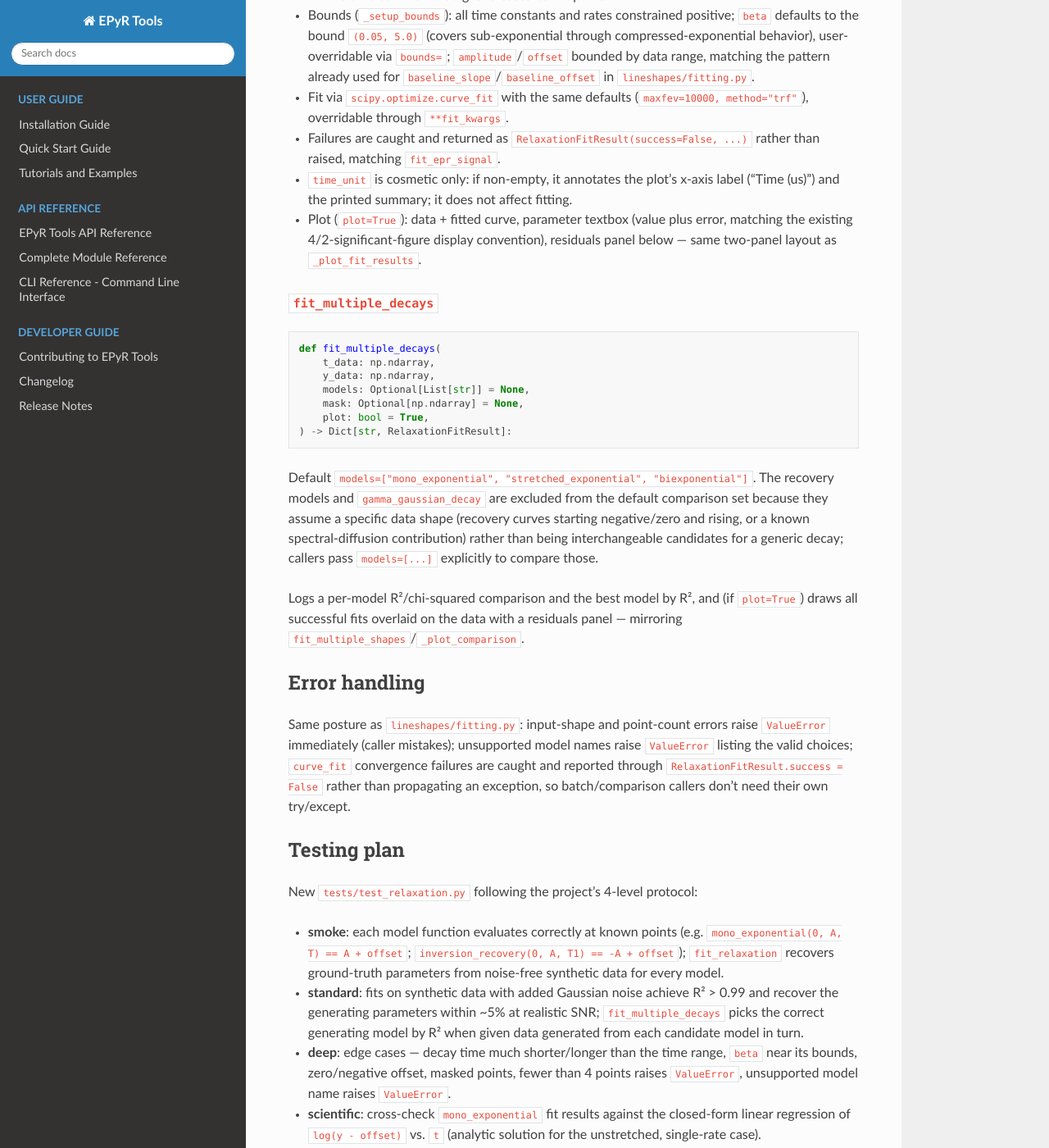
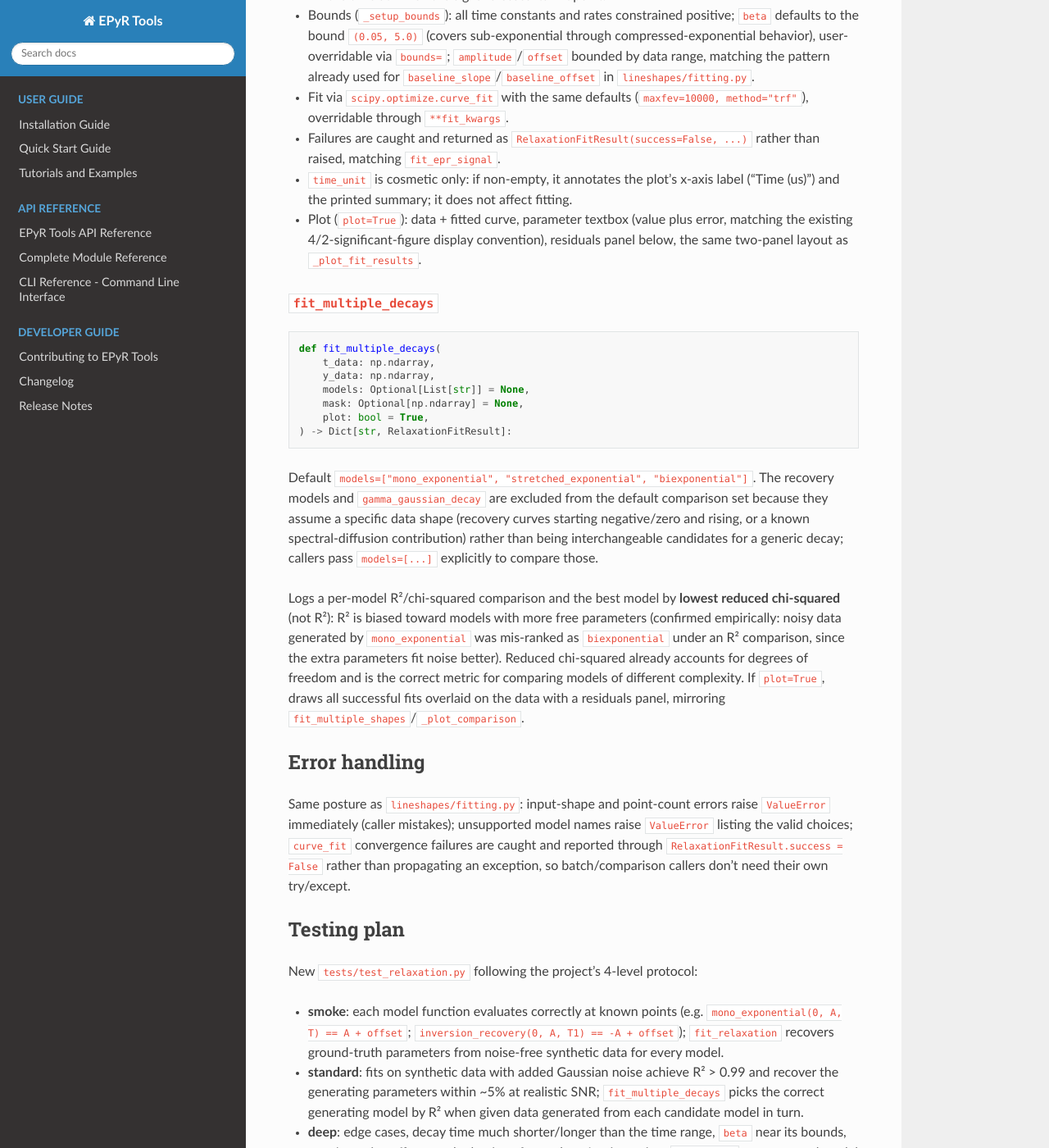
Before and after one commit to BertainaS/epyrtools, a Sphinx documentation site: the page built from docs/superpowers/specs/2026-06-18-relaxation-fitting-design.md, in a window 1280 px wide and 1400 px high, scrolled down 2835 px. Shown: the whole window at 82% size. Built offline with Sphinx 7.4.7 and the Read the Docs theme 3.1.0, drawn with Linux system fonts in a browser that asks for light colours; pages that are not in the unit, such as notebooks, are missing from menus; some of the changed text lies outside the part shown.

Commit message:
Revise relaxation design spec: rank model comparison by chi-squared
Empirical validation showed R^2 ranking is biased toward models with more
free parameters; reduced chi-squared corrects this. Also removes em-dash
usage per project prose style.

```diff
--- a/docs/superpowers/specs/2026-06-18-relaxation-fitting-design.md
+++ b/docs/superpowers/specs/2026-06-18-relaxation-fitting-design.md
@@ -1,4 +1,4 @@
-# Relaxation Fitting Module — Design Spec
+# Relaxation Fitting Module: Design Spec
 
 Date: 2026-06-18
 Status: Approved
@@ -117,7 +117,7 @@ Behavior parallels `fit_epr_signal`:
   label ("Time (us)") and the printed summary; it does not affect fitting.
 - Plot (`plot=True`): data + fitted curve, parameter textbox (value plus
   error, matching the existing 4/2-significant-figure display convention),
-  residuals panel below — same two-panel layout as `_plot_fit_results`.
+  residuals panel below, the same two-panel layout as `_plot_fit_results`.
 
 ### `fit_multiple_decays`
 
@@ -138,9 +138,15 @@ starting negative/zero and rising, or a known spectral-diffusion contribution)
 rather than being interchangeable candidates for a generic decay; callers pass
 `models=[...]` explicitly to compare those.
 
-Logs a per-model R²/chi-squared comparison and the best model by R², and (if
-`plot=True`) draws all successful fits overlaid on the data with a residuals
-panel — mirroring `fit_multiple_shapes`/`_plot_comparison`.
+Logs a per-model R²/chi-squared comparison and the best model by **lowest
+reduced chi-squared** (not R²): R² is biased toward models with more free
+parameters (confirmed empirically: noisy data generated by
+`mono_exponential` was mis-ranked as `biexponential` under an R² comparison,
+since the extra parameters fit noise better). Reduced chi-squared already
+accounts for degrees of freedom and is the correct metric for comparing
+models of different complexity. If `plot=True`, draws all successful fits
+overlaid on the data with a residuals panel, mirroring
+`fit_multiple_shapes`/`_plot_comparison`.
 
 ## Error handling
 
@@ -163,7 +169,7 @@ New `tests/test_relaxation.py` following the project's 4-level protocol:
   R² > 0.99 and recover the generating parameters within ~5% at realistic SNR;
   `fit_multiple_decays` picks the correct generating model by R² when given
   data generated from each candidate model in turn.
-- **deep**: edge cases — decay time much shorter/longer than the time range,
+- **deep**: edge cases, decay time much shorter/longer than the time range,
   `beta` near its bounds, zero/negative offset, masked points, fewer than 4
   points raises `ValueError`, unsupported model name raises `ValueError`.
 - **scientific**: cross-check `mono_exponential` fit results against the
@@ -176,7 +182,7 @@ New `tests/test_relaxation.py` following the project's 4-level protocol:
   (time axis unit is caller-defined; document this clearly since there is no
   auto-detection).
 - New example script `examples/clean/06_relaxation_fitting.py`:
-  - Part 1: real data — mono-exponential and stretched-exponential fits on
+  - Part 1: real data, mono-exponential and stretched-exponential fits on
     `examples/data/2020_10_DMTTFBr_T2EH_28dB_6K_20ns_40ns_hperpc.DTA` (T2 echo
     decay), compared via `fit_multiple_decays`.
   - Part 2: synthetic biexponential decay with noise, recovered via
```
